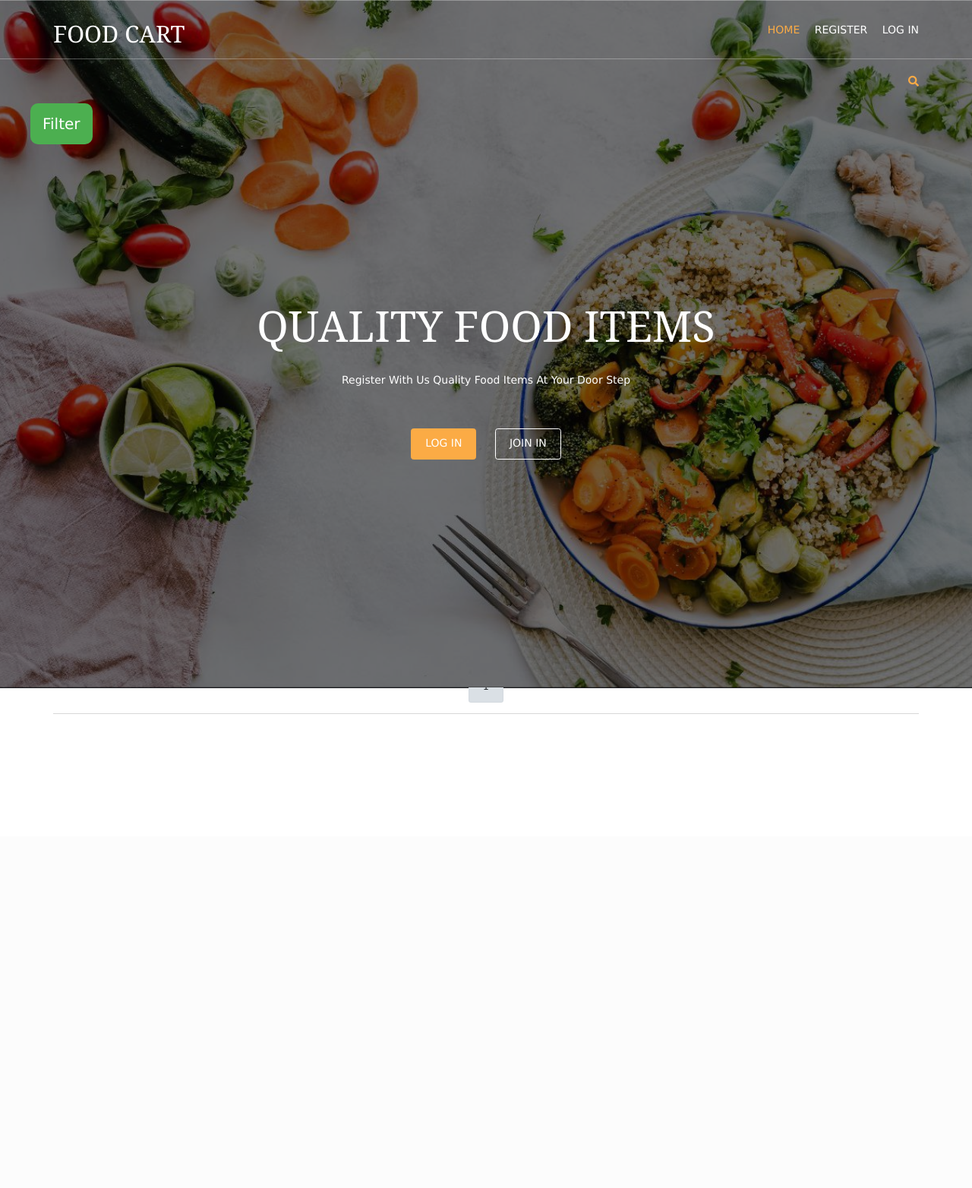
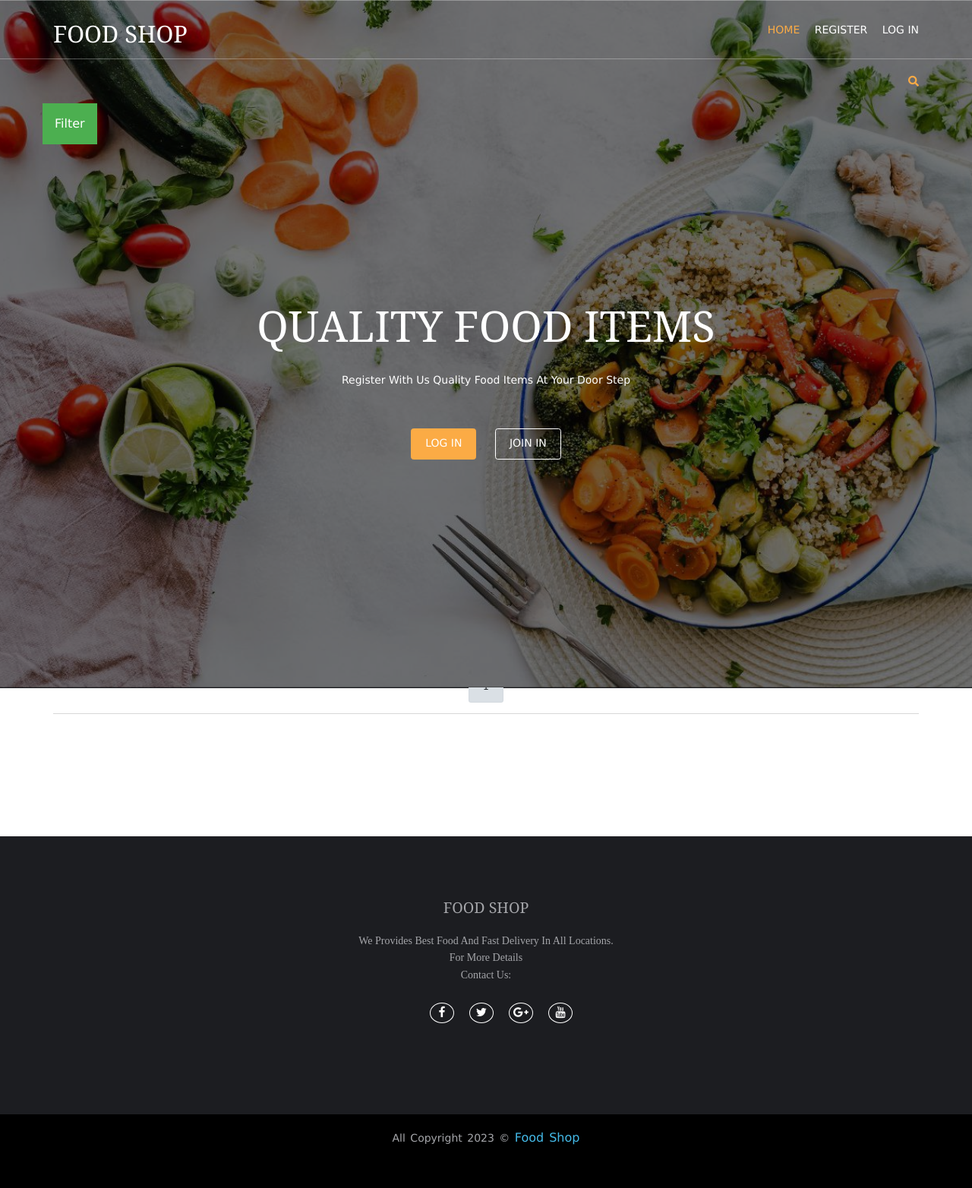
Before and after one commit to Akhilkrishna-1301/ecommerce_project, a Django app: page / in a window 1280 px wide. Shown: the whole page at 76% size. Before the commit the page ends 940 px from the top, so only its background shows below. Run offline with Django 4.2, Linux system fonts and the light colour scheme; data that the repository does not hold is empty.

Commit message:
footer part completed

```diff
--- a/static/Home/layout/styles/style.css
+++ b/static/Home/layout/styles/style.css
@@ -2,16 +2,15 @@
   background-color: #4CAF50;
   color: white;
   padding: 16px;
-    font-size: 20px;
+  font-size: 16px;
   border: none;
-    border-radius: 10px;
   cursor: pointer;
 }
 
 .dropdown {
-    padding-left: 40px;
   position: relative;
   display: inline-block;
+  padding-left: 56px;
 }
 
 .dropdown-content {
@@ -39,3 +38,130 @@
 .dropdown:hover .dropbtn {
   background-color: #3e8e41;
 }
+
+    .img{
+
+    object-fit: contain;
+    background-position:center;
+    background-repeat: no-repeat;
+    background-size: cover;
+
+    }
+
+<!-- &#45;&#45;&#45;&#45;&#45;&#45; -->
+
+
+    footer{
+
+    position: absolute;
+    bottom: 0;
+    left: 0;
+    right: 0;
+    background: #111;
+    height: auto;
+    width: 100vw;
+
+    padding-top: 40px;
+    color: #fff;
+}
+.footer{
+    display: flex;
+    align-items: center;
+    justify-content: center;
+    flex-direction: column;
+    text-align: center;
+    font-family: times-new-roman;
+}
+.footer-content h3{
+    font-size: 2.1rem;
+    font-weight: 500;
+    text-transform: capitalize;
+    line-height: 3rem;
+}
+.footer-content p{
+    max-width: 500px;
+    margin: 10px auto;
+    line-height: 28px;
+    font-size: 14px;
+    color: #cacdd2;
+}
+.socials{
+    list-style: none;
+    display: flex;
+    align-items: center;
+    justify-content: center;
+    margin: 1rem 0 3rem 0;
+}
+.socials li{
+    margin: 0 10px;
+}
+.socials a{
+    text-decoration: none;
+    color: #fff;
+    border: 1.1px solid white;
+    padding: 5px;
+
+    border-radius: 50%;
+
+}
+.socials a i{
+    font-size: 1.1rem;
+    width: 20px;
+
+
+    transition: color .4s ease;
+
+}
+.socials a:hover i{
+    color: aqua;
+}
+
+.footer-bottom{
+    background: #000;
+    width: 100vw;
+    padding: 20px;
+padding-bottom: 40px;
+    text-align: center;
+}
+.footer-bottom p{
+float: center;
+    font-size: 14px;
+    word-spacing: 2px;
+    text-transform: capitalize;
+}
+.footer-bottom p a{
+  color:#44bae8;
+  font-size: 16px;
+  text-decoration: none;
+}
+.footer-bottom span{
+    text-transform: uppercase;
+    opacity: .4;
+    font-weight: 200;
+}
+.footer-menu{
+  float: right;
+
+}
+.footer-menu ul{
+  display: flex;
+}
+.footer-menu ul li{
+padding-right: 10px;
+display: block;
+}
+.footer-menu ul li a{
+  color: #cfd2d6;
+  text-decoration: none;
+}
+.footer-menu ul li a:hover{
+  color: #27bcda;
+}
+
+@media (max-width:500px) {
+.footer-menu ul{
+  display: flex;
+  margin-top: 10px;
+  margin-bottom: 20px;
+}
+}
--- a/static/cart/style.css
+++ b/static/cart/style.css
@@ -16,7 +16,7 @@
 
 nav {
   padding: 20px 0 40px 0;
-  background: #F8F8F8;
+  background:none;
   font-size: 16px;
 }
 nav .navbar-left {
--- a/templates/cart.html
+++ b/templates/cart.html
@@ -7,11 +7,11 @@
   <meta charset="UTF-8">
   <title>CodePen - Shopping Cart Dropdown</title>
   <link rel="stylesheet" href="https://cdnjs.cloudflare.com/ajax/libs/meyer-reset/2.0/reset.min.css">
-
   <link rel="stylesheet" href="{% static 'cart/style.css' %}">
 
 </head>
 <body>
+
 <!-- partial:index.partial.html -->
 
 
@@ -28,7 +28,7 @@
     {% for i in ci %}
     <ul class="shopping-cart-items">
       <li class="clearfix">
-        <a href="{{i.prodt.get_url}}"><img src="{{i.prodt.img.url}}" alt="{{i.prodt.name}}" /><br>
+        <a href="{{i.prodt.get_url}}"><img src="{{i.prodt.img.url}}" alt="{{i.prodt.name}}"  style="height: 250px;width:250px;" /><br><br>
         <span class="item-name">{{i.prodt.name}}</span></a>
         <span class="item-name">ID:{{i.prodt.id}}</span><br>
         <span class="item-price">Price:${{i.prodt.price}} x 1</span><br><br>
--- a/templates/home.html
+++ b/templates/home.html
@@ -4,12 +4,14 @@
 <html lang="">
 <!-- To declare your language - read more here: https://www.w3.org/International/questions/qa-html-language-declarations -->
 <head>
-<title>Sislaf</title>
+<title>FOOD SHOP</title>
 <meta charset="utf-8">
 <meta name="viewport" content="width=device-width, initial-scale=1.0, maximum-scale=1.0, user-scalable=no">
 <link rel="stylesheet" href="https://cdn.jsdelivr.net/npm/bootstrap@4.0.0/dist/css/bootstrap.min.css" integrity="sha384-Gn5384xqQ1aoWXA+058RXPxPg6fy4IWvTNh0E263XmFcJlSAwiGgFAW/dAiS6JXm" crossorigin="anonymous">
 <link href="{% static 'Home/layout/styles/layout.css' %}" rel="stylesheet" type="text/css" media="all">
 <link href="{% static 'Home/layout/styles/style.css' %}" rel="stylesheet" type="text/css" media="all">
+<link rel="stylesheet" href="https://stackpath.bootstrapcdn.com/font-awesome/4.7.0/css/font-awesome.min.css">
+
 
 
 </head>
@@ -20,7 +22,7 @@
   <div class="wrapper row1">
     <header id="header" class="hoc clear">
       <div id="logo" class="fl_left">
-        <h1><a href="/">FOOD CART</a></h1>
+        <h1><a href="/">FOOD SHOP</a></h1>
       </div>
       <nav id="mainav" class="fl_right">
         <ul class="clear">
@@ -129,7 +131,29 @@
     <div class="clear"></div>
   </main>
 </div>
+<footer>
+  <div  class="footer" id="footer">
+      <h3>Food shop</h3>
+      <p>We Provides Best Food And Fast Delivery In All Locations.<br>For More Details<BR>
+      Contact Us:</p>
+      <ul class="socials">
+          <li><a href="#"><i class="fa fa-facebook"></i></a></li>
+          <li><a href="#"><i class="fa fa-twitter"></i></a></li>
+          <li><a href="#"><i class="fa fa-google-plus"></i></a></li>
+          <li><a href="#"><i class="fa fa-youtube"></i></a></li>
 
+      </ul>
+  </div>
+  <div class="footer-bottom">
+      <p>All copyright <script>document.write(new Date().getFullYear());</script> &copy; <a href="/">Food shop</a>  </p>
+              <div class="footer-menu">
+              </div>
+  </div>
+
+
+
+
+</footer>
 
 
 <script src="{% static 'Home/layout/scripts/jquery.min.js' %}"></script>
--- a/templates/registration.html
+++ b/templates/registration.html
@@ -30,7 +30,7 @@
       <div class="input-box">
 <!--           {{form.password1}}-->
         <input type="password" name="password1" placeholder="Create password" required>
-          <p>*The Password Must Have 8 Or More Digit</p>
+
       </div>
       <div class="input-box">
 <!--           {{form.password2}}-->
--- a/templates/search.html
+++ b/templates/search.html
@@ -16,7 +16,7 @@
   <div class="wrapper row1">
     <header id="header" class="hoc clear">
       <div id="logo" class="fl_left">
-        <h1><a href="/">Avodha Shopping</a></h1>
+        <h1><a href="/">FOOD SHOP</a></h1>
       </div>
       <nav id="mainav" class="fl_right">
         <ul class="clear">
```
Also changed, not shown: templates/base.html (+3 -5 lines), templates/pro.html (+4 -3 lines). Lines whose indentation alone changed are shown as unchanged.
